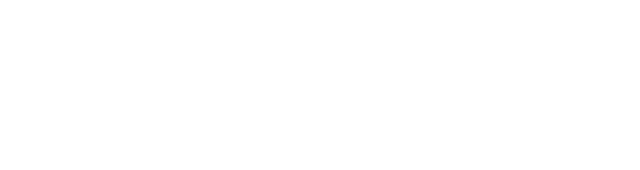
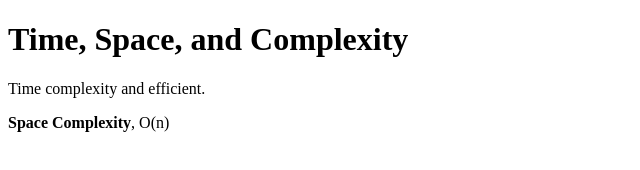
Before and after one commit to acciojob/time-and-space-complexity-Suyash0024, a website: page main.html in a window 1280 px wide. Shown: the whole page, without its empty margins (0-640 px from the left). Drawn offline with Linux system fonts and the light colour scheme.

Commit message:
created a submission

```diff
--- a/main.html
+++ b/main.html
@@ -7,6 +7,9 @@
 </head>
 
 <body>
+	<h1>Time, Space, and Complexity</h1>
+	<p>Time complexity and efficient.</p>
+	<p> <b>Space Complexity</b>, O(n)</p>
 	<!-- the entire body must be written by student -->
     <script type="text/javascript" src="./script.js">
 </script>
```
